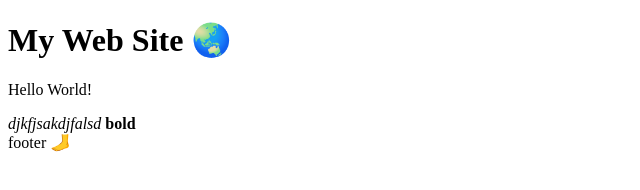
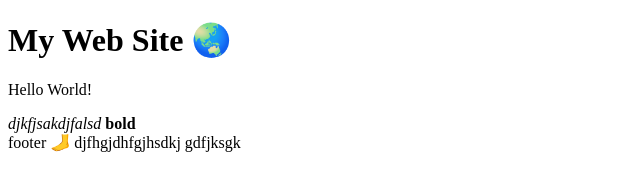
Before and after one commit to DanielFitzsimmons/git-basics, a plain HTML site: page index.html in a window 1280 px wide. Shown: the whole page, without its empty margins (0-640 px from the left). Drawn offline with Linux system fonts and the light colour scheme.

Commit message:
added random lettters

```diff
--- a/index.html
+++ b/index.html
@@ -13,7 +13,7 @@
 	<em>djkfjsakdjfalsd</em>
 	<strong>bold</strong>
 	<footer>
-		footer 🦶
+		footer 🦶 djfhgjdhfgjhsdkj gdfjksgk
 	</footer>
 </body>
 </html>
```
